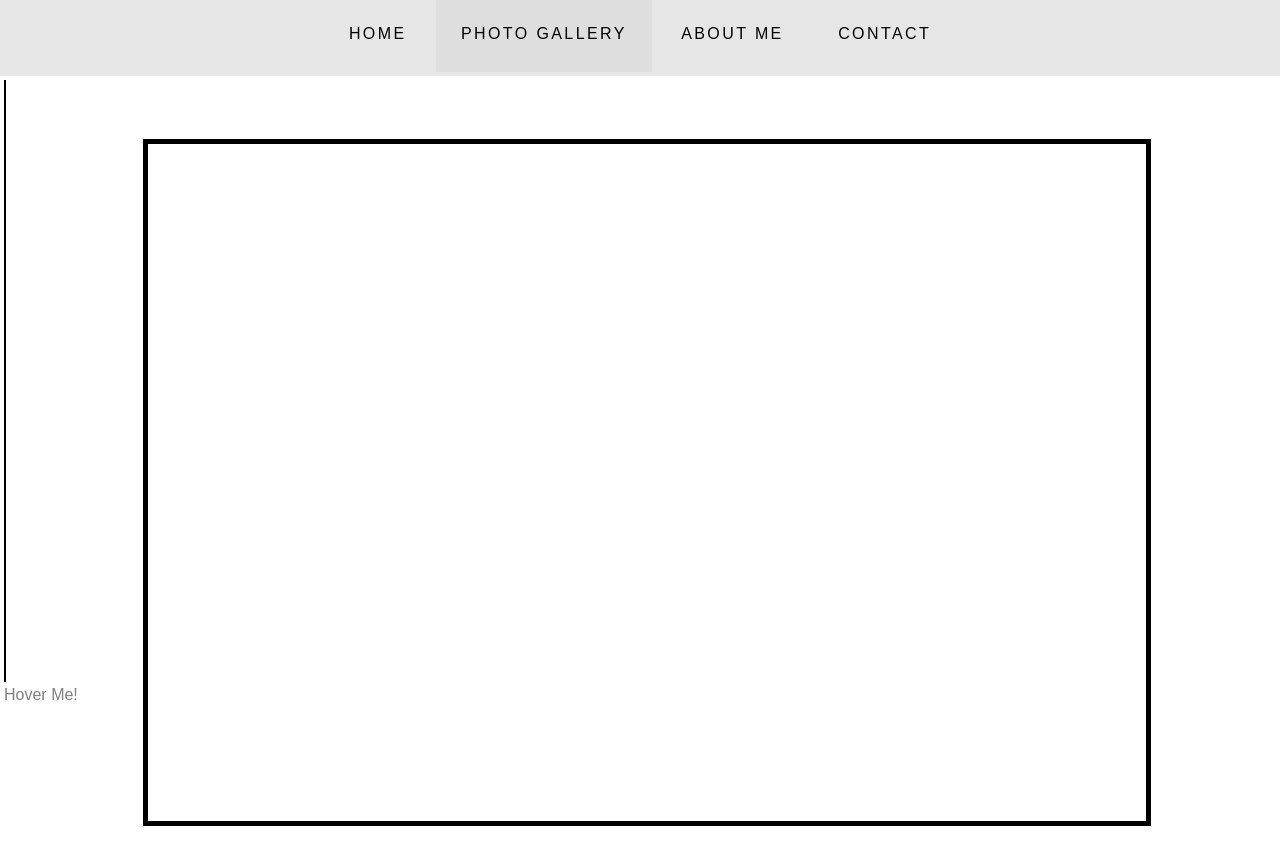
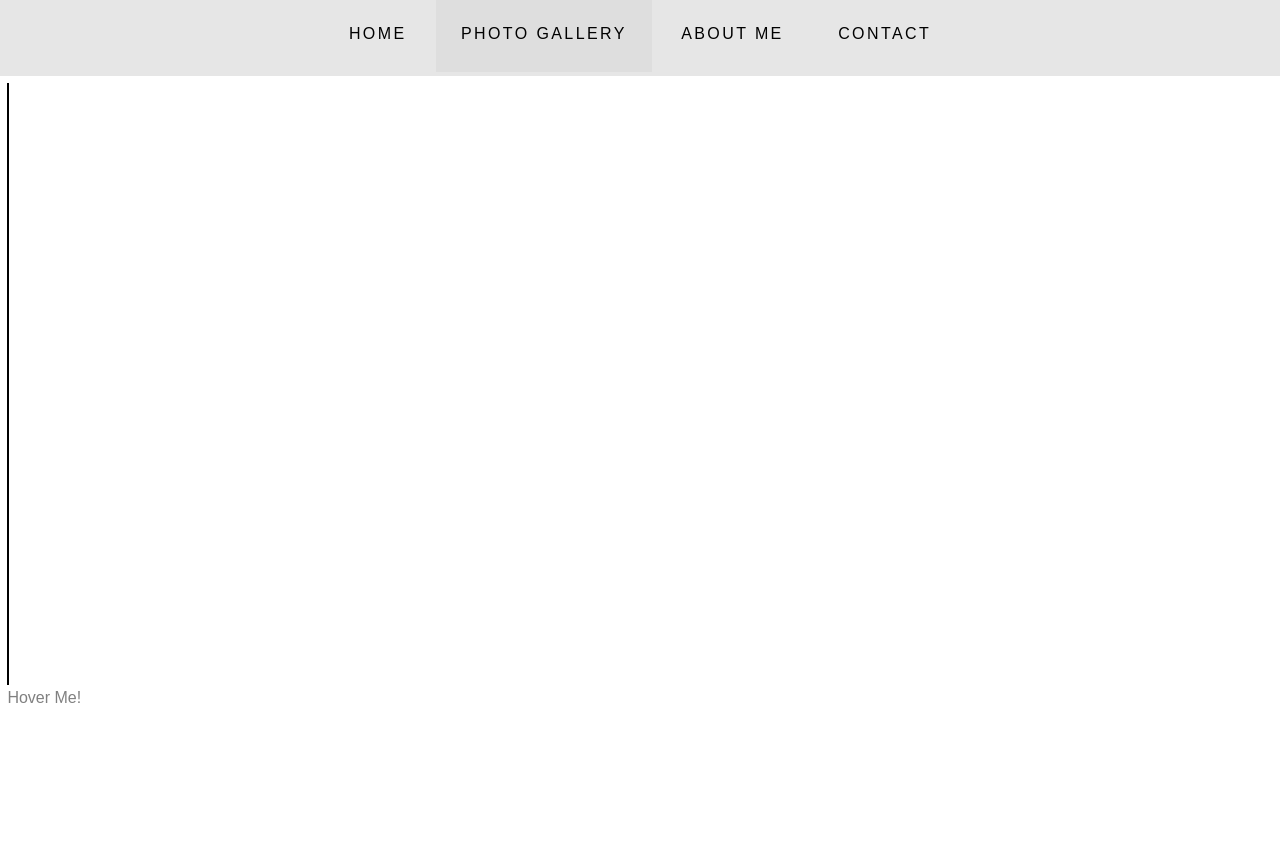
Before and after one commit to leer78/Website, a Flask app: page /buy in a window 1280 px wide. Run offline with Flask 2, Linux system fonts and the light colour scheme; grey boxes are pictures that could not be loaded.

Commit message:
Updated buy page

```diff
--- a/static/JS/buy.js
+++ b/static/JS/buy.js
@@ -28,6 +28,7 @@
     var ratio = localStorage.getItem("ratio"); //Saves the image ratio (width to height)
     var img__container = document.getElementById("img-container");
     var wrapper = document.getElementById("wrapper");
+    var img__description = document.getElementById("img-description");
 
     //img.width = (window.innerWidth * 0.6);
     //img.height = img.width * ratio;
@@ -43,8 +44,11 @@
     img__container.width = img.width + 20;
     img__container.height = img.height + 20;
 
-    wrapper.style.gridTemplateColumns = (img.width+80) +"px"+" "+(window.innerWidth-img.width-20)+"px";
-    wrapper.style.gridTemplateRows = (img.height+150) +"px";
+    img__description.width = window.innerWidth - img__container.width;
+    img__description.height = img__container.height;
+
+    wrapper.style.gridTemplateColumns = (img__container.width+(window.innerWidth*0.1)) +"px"+" "+(window.innerWidth-img__container.width-(window.innerWidth*0.1))+"px";
+    wrapper.style.gridTemplateRows = (img__container.height+150) +"px";
 
 
     img.src = img__name;  // saves the image source to the proper one saved when the page is loaded
@@ -60,7 +64,7 @@
     /* Set background properties for the magnifier glass: */
     glass.style.backgroundImage = "url('" + img.src + "')";         // PROBABLY HAVE TO CHANGE THIS FOR THE FLASK TO WORK
     glass.style.backgroundRepeat = "no-repeat";
-    glass.style.backgroundSize = (img.width * zoom + 50) + "px " + (img.height * zoom-50) + "px";
+    glass.style.backgroundSize = (img.width * zoom ) + "px " + (img.height * zoom) + "px";
     bw = 3;
     w = glass.offsetWidth / 2;
     h = glass.offsetHeight / 2;
--- a/static/css/buyStyle.css
+++ b/static/css/buyStyle.css
@@ -1,3 +1,5 @@
+@import url('https://fonts.googleapis.com/css?family=Alegreya+Sans:800');
+
 * {
     overflow-y: hidden;
     overflow-x:hidden;
@@ -23,6 +25,7 @@
     margin-top:5%;
     margin-left:5%;
     margin-right:5%;
+    margin-bottom: 5%;
     visibility: hidden;
     position: absolute;
     border: 1px solid gray;
@@ -38,9 +41,20 @@
 }
 
 .pricing{
-    margin-top:5%;
-    margin-left: 5%;
-    margin-right:15%;
+    margin-top: 5%;
+    margin-right:5%;
     text-align: center;
-    border:5px solid black;
 }
+
+.price{
+    text-transform: uppercase;
+    font-family:'Courier New Bold', monospace;
+    margin-top: 5%;
+    margin-bottom: 10%;
+    font-size: 5vw;
+}
+
+.description{
+    padding-left: 15%;
+    padding-right: 15%;
+}
--- a/templates/buy.html
+++ b/templates/buy.html
@@ -61,7 +61,7 @@
             <div id="glass" class="img_magnifier_glass" onmouseout="disappear()"></div>
         </div>
 
-        <div class="pricing">
+        <div class="pricing" id="img-description">
             <p class="price"><span id="image_price"></span></p>
             <p class="description"><span id="image_description"></span></p>
         </div>
```
